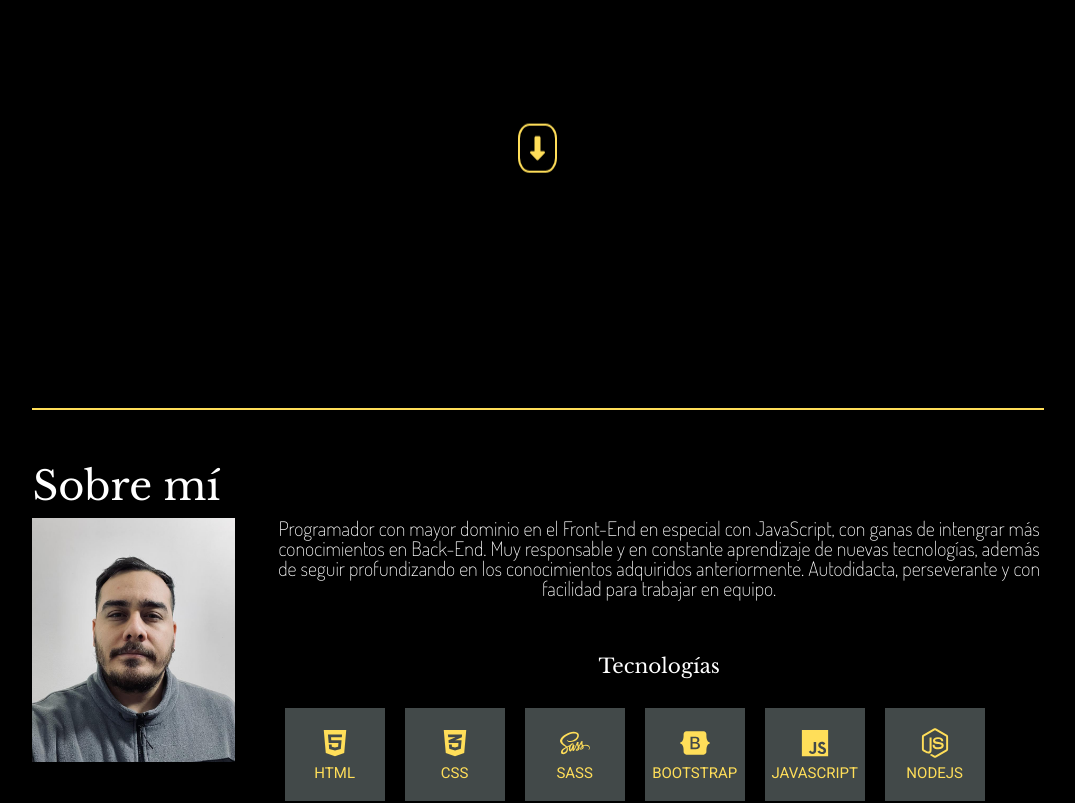
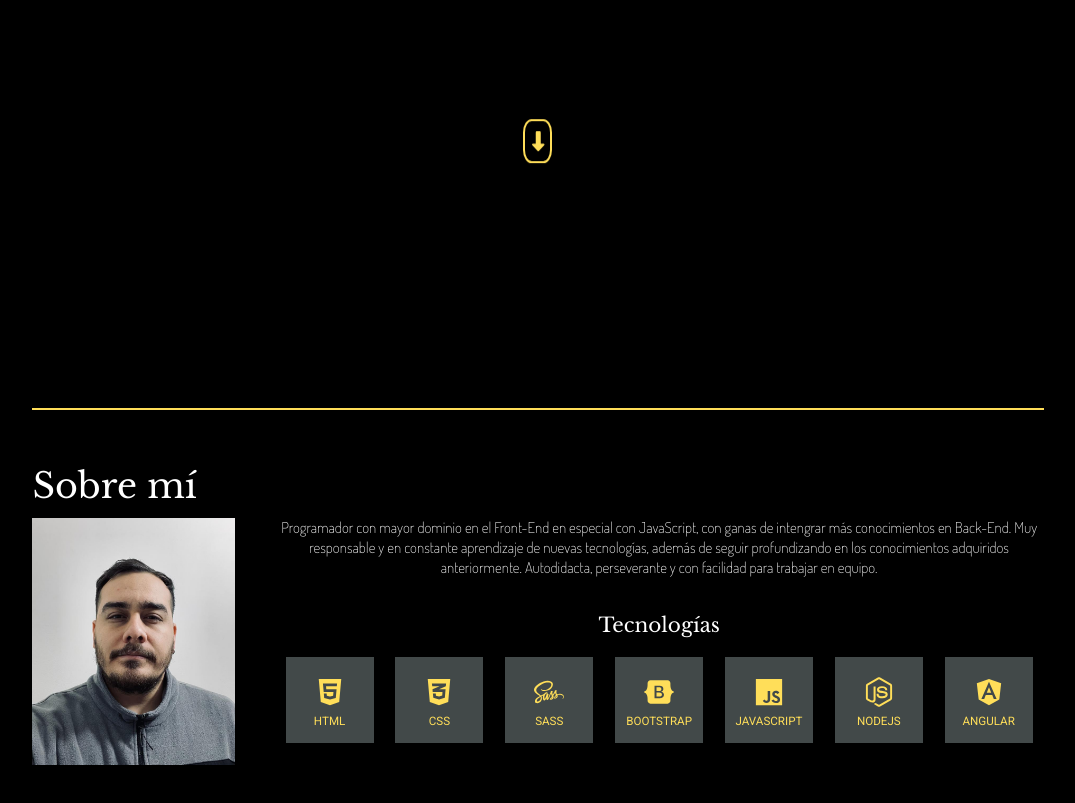
Before and after one commit to javierf39/portafolio, an Angular app: page / in a window 1280 px wide. Shown: the part 400-1203 px from the top of the page, without its empty margins (102-1177 px from the left). Built offline with nearby package versions, Linux system fonts and the light colour scheme.

Commit message:
cambio de diseño, tamaños

```diff
--- a/src/app/components/nav/nav.component.scss
+++ b/src/app/components/nav/nav.component.scss
@@ -26,7 +26,7 @@
         list-style: none;
         li {
             a {
-                font-size: 18px;
+                font-size: 15px;
                 color: white;
                 text-decoration: none;
                 transition: all 400ms;
@@ -68,12 +68,5 @@
             width: 55px;
             height: 55px;
         }
-        #menu {
-            li {
-                a {
-                    font-size: 15px;
-                }
-            }
-        }
     }
 }
--- a/src/app/components/personal/personal.component.scss
+++ b/src/app/components/personal/personal.component.scss
@@ -14,29 +14,28 @@ $amarillo:#FFDE59;
         h1 {
             margin: 0;
             margin-bottom: 10px;
-            font-size: 50px;
+            font-size: 40px;
         }
         h2 {
-            font-size: 25px;
+            font-size: 20px;
         }
         .icono {
-            font-size: 30px;
+            font-size: 25px;
             margin: 5px;
             color: white;
         }
     }
     .icono-bajar {
-        width: 15px;
-        height: 25px;
+        width: 25px;
+        height: 30px;
         margin: 0 auto;
         margin-top: 40%;
         border: 2px solid $amarillo;
         border-radius: 30%;
-        padding: 10px;
+        padding-top: 10px;
         animation: down 0.5s infinite alternate;
         .icono {
-            width: 100%;
-            height: 100%;
+            font-size: 20px;
             color: $amarillo;
         }
     }
--- a/src/app/components/proyectos/proyectos.component.scss
+++ b/src/app/components/proyectos/proyectos.component.scss
@@ -25,21 +25,24 @@ h1 {
             transition: all 600ms ease-in-out;
         }
         .info-proyecto {
+            display: flex;
+            flex-direction: column;
+            justify-content: center;
             position: absolute;
             background: #424949;
             border-radius: 20px;
             opacity: 0;
             left: 0;
             top: 0;
-            width: 90%;
-            height: 80%;
-            padding: 5%;
+            width: 100%;
+            height: 100%;
+            // padding: 3%;
             text-align: center;
             transition: all 400ms ease-in-out;
             h2 {
-                font-size: 25px;
                 font-family: 'Dosis', sans-serif;
                 font-weight: bolder;
+                margin: 0;
             }
             p {
                 margin: 0px;
@@ -47,52 +50,37 @@ h1 {
                 font-size: 16px;
             }
             .links {
-                margin: 25px 0px;
+                margin: 20px 0px;
                 a {
                     margin: 5px;
-                    padding: 3px 25px;
+                    padding: 5px 7px;
                     border: 2px solid $amarillo;
+                    border-radius: 50%;
                     color: $amarillo;
-                    font-size: 20px;
+                    font-size: 15px;
+                    transition: all 400ms;
+                }
+                a:hover {
+                    box-shadow: 0px 0px 15px $amarillo;
                 }
             }
             .tecnologias {
                 display: flex;
                 flex-direction: column;
                 justify-content: center;
-                margin-top: 15px;
                 .icon {
                     font-size: 35px;
                     margin: 0px 5px;
-                    margin-top: 5px;
                 }
             }
         }
     }
     .proyecto:hover img {
-        transform: scale(1.3);
+        transform: scale(1.2);
         opacity: 0;
     }
     .proyecto:hover .info-proyecto {
         opacity: 1;
-    }
-}
-
-@media (max-width:1300px) {
-    .proyectos {
-        .proyecto {
-            .info-proyecto {
-                h2 {
-                    margin: 0%;
-                }
-                .tecnologias {
-                    margin-top: 5px;
-                    .icon {
-                        margin-top: 2px;
-                    }
-                }
-            }
-        }
     }
 }
 
@@ -105,7 +93,7 @@ h1 {
                     justify-content: center;
                     align-items: center;
                     .icons {
-                        flex-basis: 55%;
+                        flex-basis: 30%;
                         .icon {
                             font-size: 20px;
                         }
@@ -116,21 +104,9 @@ h1 {
     }
 }
 
-@media (max-width:900px) {
-    .proyectos {
-        justify-content: center;
-        .proyecto {
-            flex-basis: 100%;
-            margin-bottom: 10px;
-            .info-proyecto {
-                transform: scale(1);
-            }
-        }
-    }
-}
-
 @media (max-width:830px) {
     .proyectos {
+        flex-direction: column;
         .proyecto {
             position: static;
             height: 350px;
@@ -148,18 +124,24 @@ h1 {
                 width: 95%;
                 padding: 0 2.5%;
                 box-shadow: none;
+                // h2 {
+                //     font-size: 16px;
+                // }
+            }
+        }
+    }
+}
+
+@media(max-width:680px) {
+    .proyectos {
+        .proyecto {
+            .info-proyecto {
                 h2 {
-                    font-size: 16px;
+                    font-size: 18px;
                 }
-                p {
-                    font-size: 14px;
-                }
-                .links {
-                    margin-top: 20px;
-                    margin-bottom: 20px;
-                    a {
-                        font-size: 12px;
-                        padding: 5px 20px;
+                .tecnologias {
+                    .icons {
+                        flex-basis: 60%;
                     }
                 }
             }
--- a/src/app/components/sobre-mi/sobre-mi.component.html
+++ b/src/app/components/sobre-mi/sobre-mi.component.html
@@ -14,31 +14,31 @@
         <div class="iconos">
             <div class="icono">
                 <i class="fa-brands fa-html5 icon"></i>
-                <h4>HTML</h4>
+                <h5>HTML</h5>
             </div>
             <div class="icono">
                 <i class="fa-brands fa-css3-alt icon"></i>
-                <h4>CSS</h4>
+                <h5>CSS</h5>
             </div>
             <div class="icono">
                 <i class="fa-brands fa-sass icon"></i>
-                <h4>SASS</h4>
+                <h5>SASS</h5>
             </div>
             <div class="icono">
                 <i class="fa-brands fa-bootstrap icon"></i>
-                <h4>BOOTSTRAP</h4>
+                <h5>BOOTSTRAP</h5>
             </div>
             <div class="icono">
                 <i class="fa-brands fa-js icon"></i>
-                <h4>JAVASCRIPT</h4>
+                <h5>JAVASCRIPT</h5>
             </div>
             <div class="icono">
                 <i class="fa-brands fa-node-js icon"></i>
-                <h4>NODEJS</h4>
+                <h5>NODEJS</h5>
             </div>
             <div class="icono">
                 <i class="fa-brands fa-angular icon"></i>
-                <h4>ANGULAR</h4>
+                <h5>ANGULAR</h5>
             </div>
         </div>
     </div>
--- a/src/app/components/sobre-mi/sobre-mi.component.scss
+++ b/src/app/components/sobre-mi/sobre-mi.component.scss
@@ -4,7 +4,7 @@ serif;
 $amarillo:#FFDE59;
 h1 {
     text-align: left;
-    font-size: 40px;
+    font-size: 35px;
     font-family: $fuente-titulos
 }
 
@@ -26,7 +26,7 @@ h1 {
         margin-left: 40px;
         p {
             width: 100%;
-            font-size: 20px;
+            font-size: 15px;
             line-height: 20px;
         }
     }
@@ -39,10 +39,9 @@ h1 {
         .iconos {
             display: flex;
             flex-wrap: wrap;
-            justify-content: center;
+            justify-content: space-around;
             .icono {
-                margin: 0 5px;
-                width: 100px;
+                width: 88px;
                 height: auto;
                 padding-top: 20px;
                 background: #424949;
@@ -57,8 +56,9 @@ h1 {
     }
 }
 
-@media(max-width:1355px) {
+@media(max-width:1100px) {
     .presentacion {
+        grid-template-columns: auto 75%;
         .img {
             img {
                 height: 60%;
@@ -68,16 +68,10 @@ h1 {
             .iconos {
                 justify-content: stretch;
                 .icono {
-                    margin: 10px;
+                    margin: 5px;
                 }
             }
         }
-    }
-}
-
-@media(max-width:1100px) {
-    .presentacion {
-        grid-template-columns: auto 75%;
     }
 }
 
```
